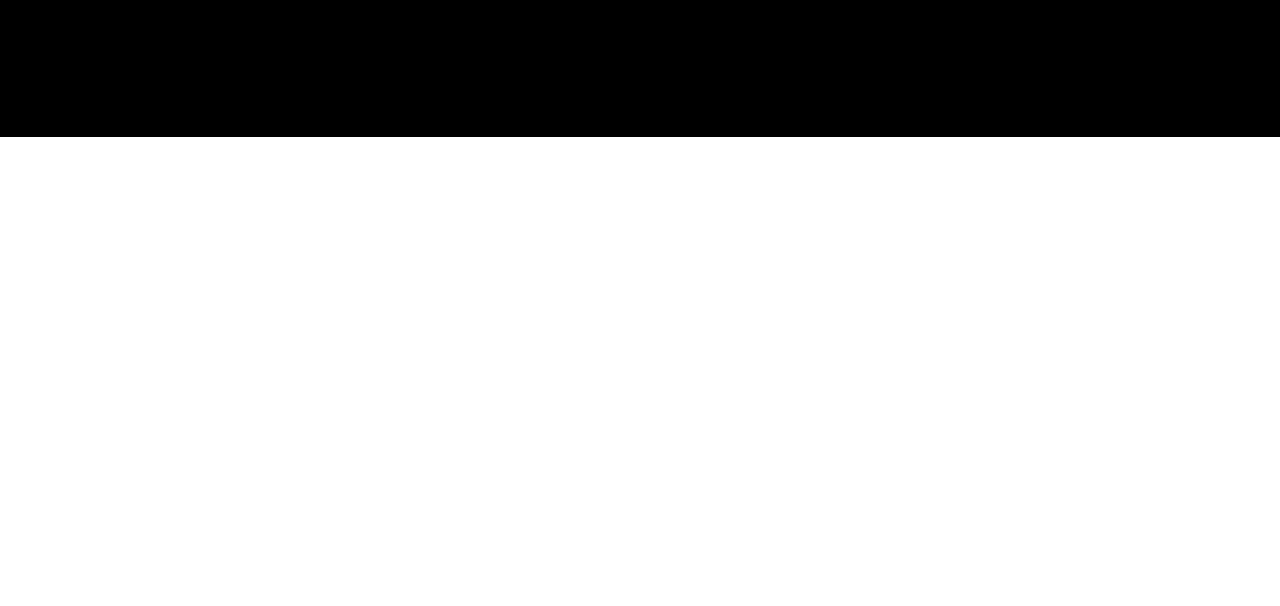
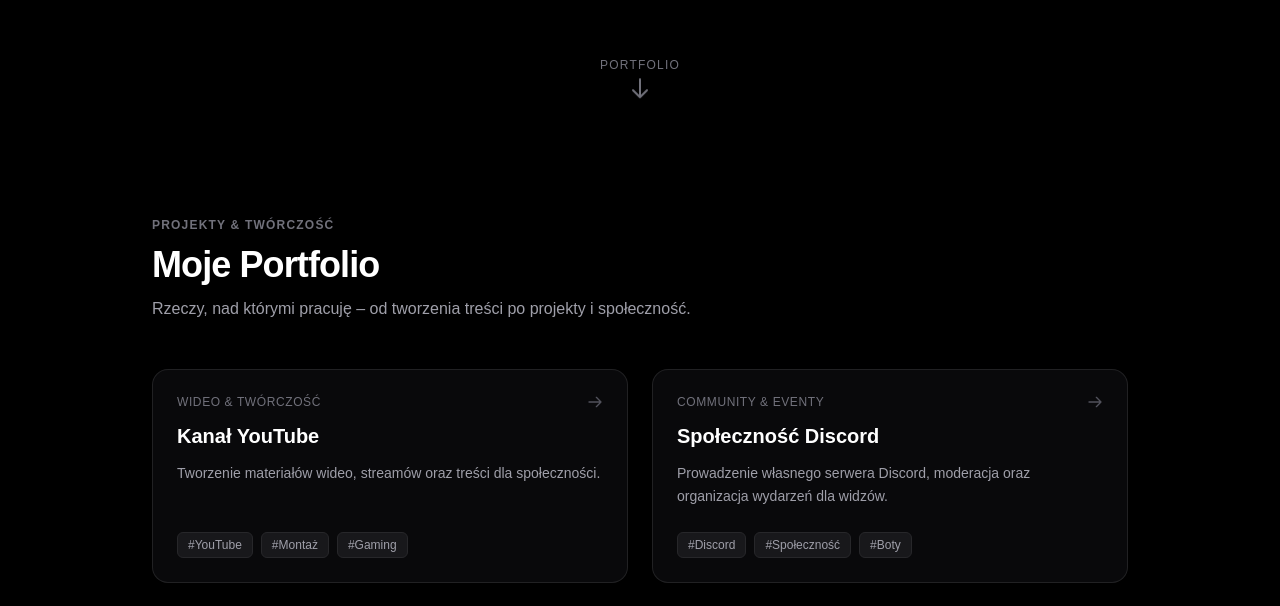
Before and after one commit to deloskiytbackup/deloskiyt-web, a Next.js app: page / in a window 1280 px wide. Shown: the part 663-1269 px from the top of the page. Before the commit the page ends 800 px from the top, so only its background shows below. Built offline with nearby package versions, Linux system fonts and the light colour scheme.

Commit message:
feat: add scroll down arrow and portfolio section

```diff
--- a/src/app/layout.tsx
+++ b/src/app/layout.tsx
@@ -21,9 +21,9 @@ export default function RootLayout({ children }: LayoutProps<"/">) {
   return (
     <html
       lang="en"
-      className={`${geistSans.variable} ${geistMono.variable} h-full antialiased`}
+      className={`${geistSans.variable} ${geistMono.variable} h-full antialiased scroll-smooth`}
     >
-      <body className="min-h-full flex flex-col">{children}</body>
+      <body className="min-h-full flex flex-col bg-black text-white">{children}</body>
     </html>
   );
 }
--- a/src/app/page.tsx
+++ b/src/app/page.tsx
@@ -1,11 +1,44 @@
 export default function Home() {
+  const projects = [
+    {
+      title: "Kanał YouTube",
+      category: "Wideo & Twórczość",
+      description: "Tworzenie materiałów wideo, streamów oraz treści dla społeczności.",
+      tags: ["YouTube", "Montaż", "Gaming"],
+      link: "https://youtube.com/@deloskiyt",
+    },
+    {
+      title: "Społeczność Discord",
+      category: "Community & Eventy",
+      description: "Prowadzenie własnego serwera Discord, moderacja oraz organizacja wydarzeń dla widzów.",
+      tags: ["Discord", "Społeczność", "Boty"],
+      link: "https://discord.gg",
+    },
+    {
+      title: "Kolekcje Muzyczne",
+      category: "Muzyka & Playlists",
+      description: "Selekcja playlist i ulubionych brzmień dostępnych na profilu Spotify.",
+      tags: ["Spotify", "Playlisty", "Audio"],
+      link: "https://open.spotify.com",
+    },
+    {
+      title: "Projekty Webowe",
+      category: "Development",
+      description: "Nowoczesne aplikacje internetowe i projekty cyfrowe tworzone w Next.js & Tailwind CSS.",
+      tags: ["Next.js", "React", "Tailwind"],
+      link: "https://github.com/deloskiytbackup/deloskiyt-web",
+    },
+  ];
+
   return (
-    <main className="min-h-screen bg-black text-white flex flex-col items-center justify-center p-6">
+    <div className="bg-black text-white">
+      {/* SEKCJA GŁÓWNA (HERO) */}
+      <section className="relative min-h-screen flex flex-col items-center justify-center p-6">
         <div className="flex flex-col items-center gap-6">
-        <h1 className="text-4xl font-bold tracking-tight">deloskiyt</h1>
+          <h1 className="text-4xl sm:text-5xl font-extrabold tracking-tight">deloskiyt</h1>
 
-        {/* 3 ikonki obok siebie */}
-        <div className="flex items-center gap-6">
+          {/* 3 ikony obok siebie */}
+          <div className="flex items-center gap-7">
             {/* YouTube */}
             <a
               href="https://youtube.com/@deloskiyt"
@@ -46,6 +79,106 @@ export default function Home() {
             </a>
           </div>
         </div>
-    </main>
+
+        {/* Strzałka w dół */}
+        <a
+          href="#portfolio"
+          aria-label="Przejdź do portfolio"
+          className="absolute bottom-8 flex flex-col items-center gap-2 text-zinc-500 hover:text-white transition-colors group cursor-pointer"
+        >
+          <span className="text-xs uppercase tracking-widest text-zinc-500 group-hover:text-zinc-300 transition-colors">
+            Portfolio
+          </span>
+          <svg
+            className="w-6 h-6 animate-bounce"
+            fill="none"
+            viewBox="0 0 24 24"
+            stroke="currentColor"
+            strokeWidth={2}
+          >
+            <path strokeLinecap="round" strokeLinejoin="round" d="M19 14l-7 7m0 0l-7-7m7 7V3" />
+          </svg>
+        </a>
+      </section>
+
+      {/* SEKCJA PORTFOLIO */}
+      <section
+        id="portfolio"
+        className="min-h-screen flex flex-col justify-center px-6 py-20 max-w-5xl mx-auto w-full"
+      >
+        <div className="flex flex-col gap-3 mb-12 text-center sm:text-left">
+          <p className="text-xs uppercase tracking-widest text-zinc-500 font-semibold">
+            Projekty & Twórczość
+          </p>
+          <h2 className="text-3xl sm:text-4xl font-bold tracking-tight">
+            Moje Portfolio
+          </h2>
+          <p className="text-zinc-400 text-sm sm:text-base max-w-xl">
+            Rzeczy, nad którymi pracuję – od tworzenia treści po projekty i społeczność.
+          </p>
+        </div>
+
+        {/* Siatka projektów */}
+        <div className="grid grid-cols-1 sm:grid-cols-2 gap-6">
+          {projects.map((item) => (
+            <a
+              key={item.title}
+              href={item.link}
+              target="_blank"
+              rel="noopener noreferrer"
+              className="group flex flex-col justify-between p-6 rounded-2xl bg-zinc-950 border border-zinc-800/80 hover:border-zinc-600 transition-all duration-300 hover:-translate-y-1"
+            >
+              <div className="space-y-3">
+                <div className="flex items-center justify-between">
+                  <span className="text-xs font-medium text-zinc-500 uppercase tracking-wider">
+                    {item.category}
+                  </span>
+                  <svg
+                    className="w-4 h-4 text-zinc-600 group-hover:text-white group-hover:translate-x-0.5 group-hover:-translate-y-0.5 transition-all"
+                    fill="none"
+                    viewBox="0 0 24 24"
+                    stroke="currentColor"
+                    strokeWidth={2}
+                  >
+                    <path strokeLinecap="round" strokeLinejoin="round" d="M14 5l7 7m0 0l-7 7m7-7H3" />
+                  </svg>
+                </div>
+                <h3 className="text-xl font-semibold text-white group-hover:text-zinc-100">
+                  {item.title}
+                </h3>
+                <p className="text-sm text-zinc-400 leading-relaxed">
+                  {item.description}
+                </p>
+              </div>
+
+              <div className="flex flex-wrap gap-2 mt-6">
+                {item.tags.map((tag) => (
+                  <span
+                    key={tag}
+                    className="text-xs px-2.5 py-1 rounded-md bg-zinc-900 text-zinc-400 border border-zinc-800"
+                  >
+                    #{tag}
+                  </span>
+                ))}
+              </div>
+            </a>
+          ))}
+        </div>
+
+        {/* Powrót na górę & stopka */}
+        <div className="mt-16 pt-8 border-t border-zinc-900 flex flex-col sm:flex-row items-center justify-between gap-4 text-xs text-zinc-600">
+          <span>© {new Date().getFullYear()} deloskiyt</span>
+          <a
+            href="#"
+            className="hover:text-zinc-300 transition-colors flex items-center gap-1.5"
+          >
+            <span>Wróć na górę</span>
+            <svg className="w-3.5 h-3.5" fill="none" viewBox="0 0 24 24" stroke="currentColor" strokeWidth={2}>
+              <path strokeLinecap="round" strokeLinejoin="round" d="M5 10l7-7m0 0l7 7m-7-7v18" />
+            </svg>
+          </a>
+        </div>
+      </section>
+    </div>
   );
 }
```
Lines whose indentation alone changed are shown as unchanged.
